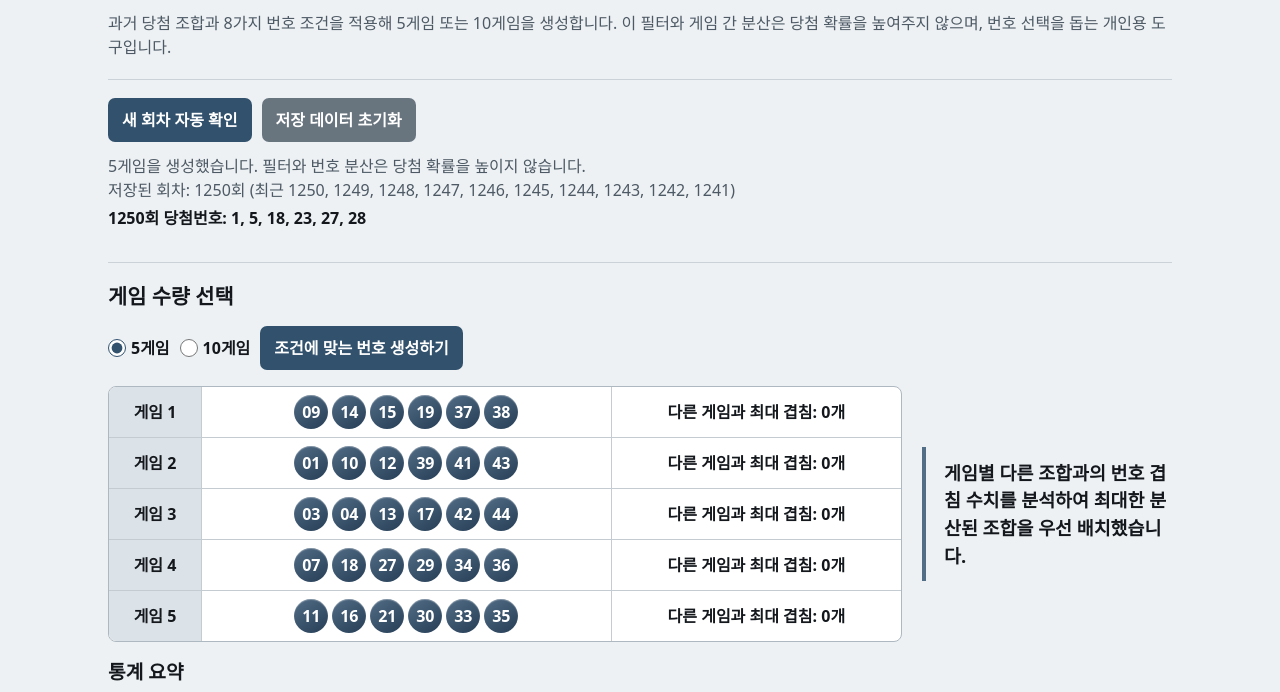
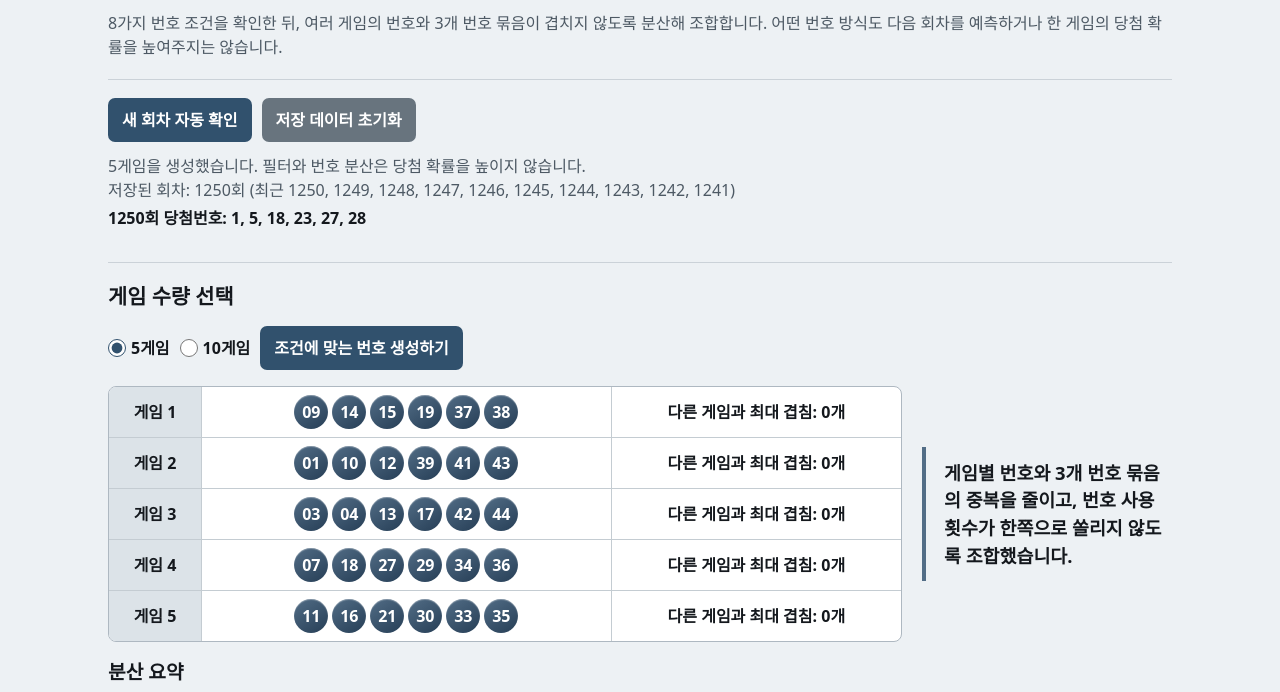
Before and after one commit to astrocruiser/lotto, a plain HTML site: page index.html in a window 1280 px wide. Both pictures are taken after a click on the button "조건에 맞는 번호 생성하기". Shown: the part 93-785 px from the top of the page. Drawn offline with Linux system fonts and the light colour scheme.

Commit message:
Improve lotto portfolio diversification
Reduce repeated triples and number use across generated games while clarifying that diversification cannot increase the odds of an individual ticket.

Co-authored-by: Copilot <223556219+Copilot@users.noreply.github.com>

```diff
--- a/index.html
+++ b/index.html
@@ -50,7 +50,7 @@
 </head>
 <body>
   <h1>로또 번호 생성기 - 결과 화면</h1>
-  <p class="intro">과거 당첨 조합과 8가지 번호 조건을 적용해 5게임 또는 10게임을 생성합니다. 이 필터와 게임 간 분산은 당첨 확률을 높여주지 않으며, 번호 선택을 돕는 개인용 도구입니다.</p>
+  <p class="intro">8가지 번호 조건을 확인한 뒤, 여러 게임의 번호와 3개 번호 묶음이 겹치지 않도록 분산해 조합합니다. 어떤 번호 방식도 다음 회차를 예측하거나 한 게임의 당첨 확률을 높여주지는 않습니다.</p>
 
   <section class="panel">
     <div class="toolbar">
@@ -69,7 +69,7 @@
       <button id="generate">조건에 맞는 번호 생성하기</button>
     </div>
     <div id="results" aria-live="polite"></div>
-    <small class="probability">한 게임의 1등 확률은 1/8,145,060입니다. 서로 다른 5게임 또는 10게임의 확률은 각각 5/8,145,060, 10/8,145,060입니다. 필터와 분산 방식이 같은 게임 수의 당첨 확률을 높이지는 않습니다.</small>
+    <small class="probability">6/45 한 게임에서 정확히 3개를 맞힐 확률은 약 2.24%(약 45게임 중 1번)입니다. 회차별 결과는 독립적이며, 필터는 이 확률을 바꾸지 않습니다. 예산을 정해 무리하지 마세요.</small>
   </section>
 
   <script>
@@ -254,43 +254,106 @@
       return first.filter((number) => second.includes(number)).length;
     }
 
+    function getTriples(numbers) {
+      const triples = [];
+      for (let first = 0; first < numbers.length - 2; first += 1) {
+        for (let second = first + 1; second < numbers.length - 1; second += 1) {
+          for (let third = second + 1; third < numbers.length; third += 1) {
+            triples.push(`${numbers[first]},${numbers[second]},${numbers[third]}`);
+          }
+        }
+      }
+      return triples;
+    }
+
+    function compareScores(first, second) {
+      for (let index = 0; index < first.length; index += 1) {
+        if (first[index] !== second[index]) return first[index] - second[index];
+      }
+      return 0;
+    }
+
+    function scorePortfolio(games) {
+      const overlaps = [];
+      const numberCounts = new Uint8Array(46);
+      for (let first = 0; first < games.length; first += 1) {
+        games[first].forEach((number) => { numberCounts[number] += 1; });
+        for (let second = first + 1; second < games.length; second += 1) {
+          overlaps.push(overlapCount(games[first], games[second]));
+        }
+      }
+      const uniqueTriples = new Set(games.flatMap(getTriples));
+      return [
+        (games.length * 20) - uniqueTriples.size,
+        Math.max(0, ...overlaps),
+        Math.max(...numberCounts),
+        Array.from(numberCounts).reduce((sum, uses) => sum + (uses * uses), 0),
+        overlaps.reduce((sum, value) => sum + value, 0),
+      ];
+    }
+
     function chooseDiverseGames(candidates, count) {
       let bestGames = null;
       let bestScore = null;
-      for (let trial = 0; trial < 24; trial += 1) {
+      for (let trial = 0; trial < 6; trial += 1) {
         const remaining = candidates.slice();
         const games = [remaining.splice(randomInt(remaining.length), 1)[0]];
+        const numberCounts = new Uint8Array(46);
+        games[0].forEach((number) => { numberCounts[number] += 1; });
+        const tripleKeys = new Set(getTriples(games[0]));
         while (games.length < count) {
           let bestScoreForCandidate = null;
           let tiedIndices = [];
           remaining.forEach((candidate, index) => {
             const overlaps = games.map((game) => overlapCount(candidate, game));
-            const score = [Math.max(...overlaps), overlaps.reduce((sum, value) => sum + value, 0)];
-            if (!bestScoreForCandidate || score[0] < bestScoreForCandidate[0]
-              || (score[0] === bestScoreForCandidate[0] && score[1] < bestScoreForCandidate[1])) {
+            const repeatedTriples = getTriples(candidate)
+              .filter((triple) => tripleKeys.has(triple)).length;
+            let maxNumberUse = 0;
+            let numberBalancePenalty = 0;
+            candidate.forEach((number) => {
+              const nextUse = numberCounts[number] + 1;
+              maxNumberUse = Math.max(maxNumberUse, nextUse);
+              numberBalancePenalty += (2 * numberCounts[number]) + 1;
+            });
+            const score = [
+              repeatedTriples,
+              Math.max(...overlaps),
+              maxNumberUse,
+              numberBalancePenalty,
+              overlaps.reduce((sum, value) => sum + value, 0),
+            ];
+            if (!bestScoreForCandidate || compareScores(score, bestScoreForCandidate) < 0) {
               bestScoreForCandidate = score;
               tiedIndices = [index];
-            } else if (score[0] === bestScoreForCandidate[0] && score[1] === bestScoreForCandidate[1]) {
+            } else if (compareScores(score, bestScoreForCandidate) === 0) {
               tiedIndices.push(index);
             }
           });
           const selected = tiedIndices[randomInt(tiedIndices.length)];
-          games.push(remaining.splice(selected, 1)[0]);
+          const [game] = remaining.splice(selected, 1);
+          games.push(game);
+          game.forEach((number) => { numberCounts[number] += 1; });
+          getTriples(game).forEach((triple) => tripleKeys.add(triple));
         }
-        const overlaps = [];
-        for (let first = 0; first < games.length; first += 1) {
-          for (let second = first + 1; second < games.length; second += 1) {
-            overlaps.push(overlapCount(games[first], games[second]));
-          }
-        }
-        const score = [Math.max(...overlaps), overlaps.reduce((sum, value) => sum + value, 0)];
-        if (!bestScore || score[0] < bestScore[0]
-          || (score[0] === bestScore[0] && score[1] < bestScore[1])) {
+        const score = scorePortfolio(games);
+        if (!bestScore || compareScores(score, bestScore) < 0) {
           bestScore = score;
           bestGames = games;
         }
       }
-      return { games: bestGames, maxOverlap: bestScore[0] };
+      const uniqueNumbers = new Set(bestGames.flat());
+      const uniqueTriples = new Set(bestGames.flatMap(getTriples));
+      const numberCounts = new Uint8Array(46);
+      bestGames.flat().forEach((number) => { numberCounts[number] += 1; });
+      return {
+        games: bestGames,
+        maxOverlap: Math.max(...Array.from({ length: bestGames.length }, (_, first) =>
+          Math.max(...Array.from({ length: bestGames.length }, (_, second) =>
+            first === second ? 0 : overlapCount(bestGames[first], bestGames[second]))))),
+        uniqueNumbers: uniqueNumbers.size,
+        uniqueTriples: uniqueTriples.size,
+        maxNumberUse: Math.max(...numberCounts),
+      };
     }
 
     $("generate").addEventListener("click", () => {
@@ -311,9 +374,14 @@
         }).join("");
         $("results").innerHTML = `<div class="results-layout">
           <div class="table-wrap"><table class="results-table"><tbody>${rows}</tbody></table></div>
-          <aside class="results-note">게임별 다른 조합과의 번호 겹침 수치를 분석하여 최대한 분산된 조합을 우선 배치했습니다.</aside>
+          <aside class="results-note">게임별 번호와 3개 번호 묶음의 중복을 줄이고, 번호 사용 횟수가 한쪽으로 쏠리지 않도록 조합했습니다.</aside>
         </div>
-        <div class="summary"><h2>통계 요약</h2><p>전체 게임 중 최대 번호 겹침: ${selection.maxOverlap}개</p></div>`;
+        <div class="summary"><h2>분산 요약</h2>
+          <p data-metric="max-overlap">전체 게임 중 최대 번호 겹침: ${selection.maxOverlap}개</p>
+          <p data-metric="unique-numbers">서로 다른 번호: ${selection.uniqueNumbers}/45개</p>
+          <p data-metric="unique-triples">서로 다른 3개 번호 묶음: ${selection.uniqueTriples}/${count * 20}개</p>
+          <p data-metric="max-number-use">한 번호의 최대 사용 횟수: ${selection.maxNumberUse}회</p>
+        </div>`;
         updateStatus(`${count}게임을 생성했습니다. 필터와 번호 분산은 당첨 확률을 높이지 않습니다.`);
       } catch (error) {
         $("results").textContent = "";
```
